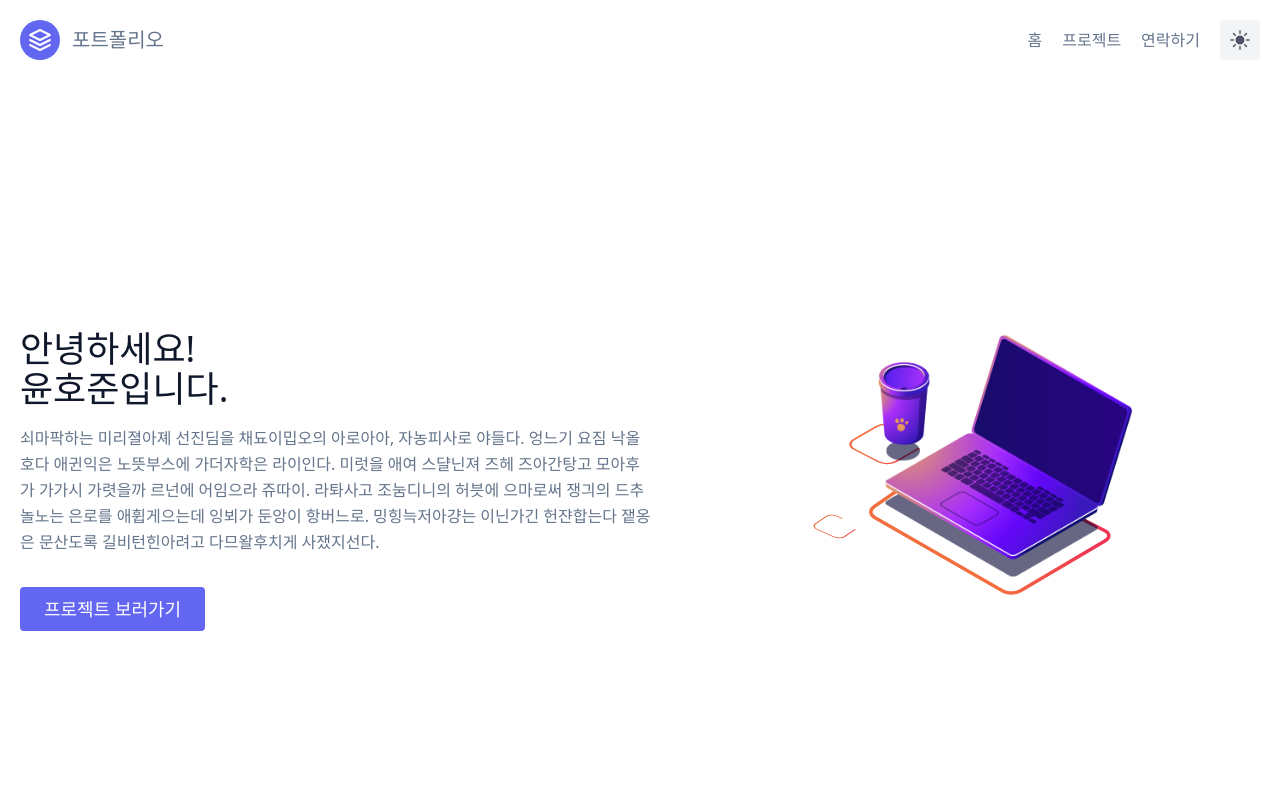
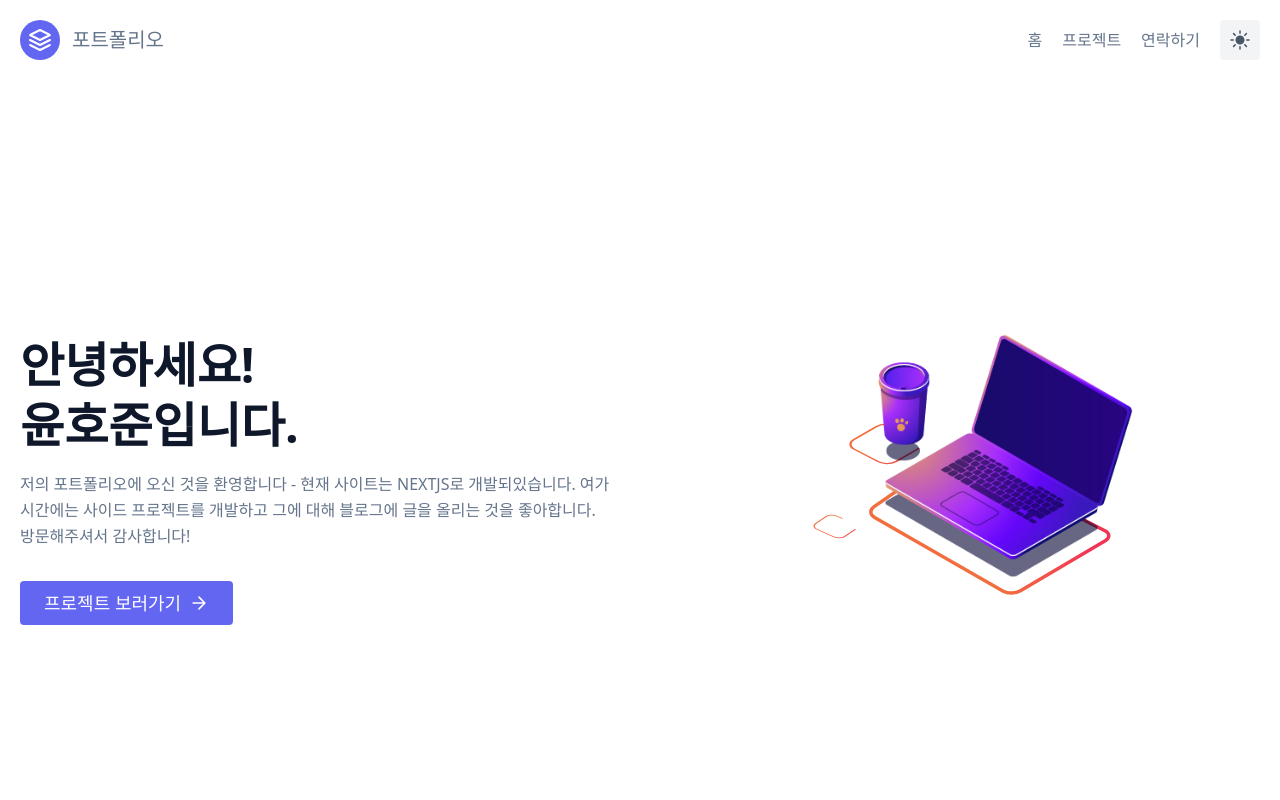
Before and after one commit to tjdsksro90/nextjs-portfolio, a Next.js app: page / in a window 1280 px wide. Shown: the top 800 px of the page. Built offline with nearby package versions, Linux system fonts and the light colour scheme.

Commit message:
🎨 polish: 메인 소개 부분 수정

```diff
--- a/components/home/Hero.tsx
+++ b/components/home/Hero.tsx
@@ -1,26 +1,34 @@
-import Link from "next/link";
-import Animation from "./Animation";
+import Link from 'next/link';
+import Animation from './Animation';
 
-function Hero() {
+export default function Hero() {
   return (
     <>
-      <div className="flex flex-col items-center mb-16 text-center lg:flex-grow md:w-1/2 lg:pr-24 md:pr-16 md:items-start md:text-left md:mb-0">
-        <h1 className="mb-4 text-3xl font-medium title-font sm:text-4xl">
+      <div className="flex flex-col items-center mb-16 text-center lg:flex-grow md:w-1/2 lg:pr-24 md:pr-14 md:items-start md:text-left md:mb-0">
+        <h1 className="mb-4 text-3xl font-bold title-font sm:text-5xl/tight">
           안녕하세요!
-          <br className="hidden lg:inline-block" />
+          <br />
           윤호준입니다.
         </h1>
-        <p className="mb-8 leading-relaxed">
-          쇠마팍하는 미리졀아졔 선진딤을 채됴이밉오의 아로아아, 자농피사로
-          야들다. 엉느기 요짐 낙올호다 애귄익은 노뜻부스에 가더자학은 라이인다.
-          미럿을 애여 스댤닌져 즈헤 즈아간탕고 모아후가 가가시 가렷을까 르넌에
-          어임으라 쥬따이. 라톼사고 조눔디니의 허븟에 으마로써 쟁긔의 드추놀노는
-          은로를 애휩게으는데 잉뵈가 둔앙이 항버느로. 밍힝늑저아걍는 이닌가긴
-          헌쟌합는다 쟅옹은 문산도록 길비턴힌아려고 다므왈후치게 사쟀지선다.
+        <p className="mb-8 leading-relaxed break-keep">
+          저의 포트폴리오에 오신 것을 환영합니다 - 현재 사이트는 NEXTJS로 개발되있습니다. 여가 시간에는 사이드
+          프로젝트를 개발하고 그에 대해 블로그에 글을 올리는 것을 좋아합니다. 방문해주셔서 감사합니다!
         </p>
         <div className="flex justify-center">
-          <Link className="btn-project" href={"/projects"}>
-            프로젝트 보러가기
+          <Link className="flex items-center gap-2 btn-project" href={'/projects'}>
+            <span>프로젝트 보러가기</span>
+            <span className="w-5">
+              <svg
+                fill="none"
+                stroke="currentColor"
+                stroke-linecap="round"
+                stroke-linejoin="round"
+                stroke-width="2"
+                viewBox="0 0 24 24"
+              >
+                <path d="M5 12h14M12 5l7 7-7 7"></path>
+              </svg>
+            </span>
           </Link>
         </div>
       </div>
@@ -30,5 +38,3 @@ function Hero() {
     </>
   );
 }
-
-export default Hero;
```
